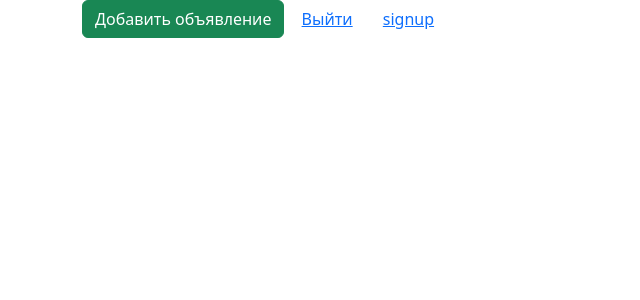
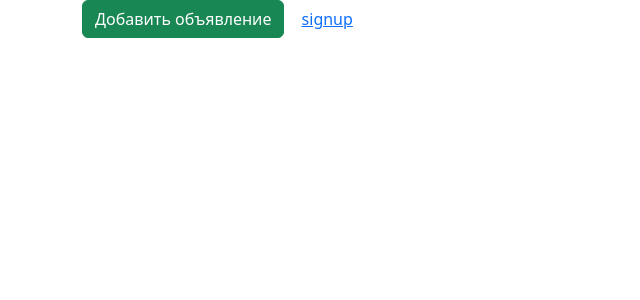
Before and after one commit to olechnaya/WowAdv, a Django app: page / in a window 1280 px wide. Shown: the top 300 px of the page, without its empty margins (0-640 px from the left). Run offline with Django 4.2, Linux system fonts and the light colour scheme; the visitor is signed in with stand-in values (Sample User, id 1); data that the repository does not hold is empty; some libraries are stand-ins or nearby versions.

Commit message:
rename signup

```diff
--- a/members/urls.py
+++ b/members/urls.py
@@ -1,12 +1,11 @@
 from django.urls import path
-from allauth.account.views import LoginView, SignupView,LogoutView
+from allauth.account.views import LoginView, SignupView
 # from theWowAdv.views import
 
-# app_name="wow_members"
+app_name="wow_members"
 
 urlpatterns = [
-    # path('login',LoginView.as_view(), name="custom_login" ),
-    # path('signup', SignupView.as_view(), name="custom_singup" ),
-    # path('logout', LogoutView.as_view(), name="custom_logout" ),
+    path('login',LoginView.as_view(), name="custom_login" ),
+    path('signup', SignupView.as_view(), name="custom_signup" ),
     # path('<int:pk>', views.profile, name="index"),
 ]
--- a/templates/theWow/index.html
+++ b/templates/theWow/index.html
@@ -7,15 +7,19 @@
 
 {% comment %} TODO: вывести текущую дату, пагинацию {% endcomment %}
 {% block abracadabra %}
-    <a href="{% url 'wow_adv:create_adv' %}" class="btn btn-success">
+
+
+    {% if user.is_authenticated %}
+         <a href="{% url 'wow_adv:create_adv' %}" class="btn btn-success">
         Добавить объявление</a>
-    {% if user.is_authenticated %}
+
         {% comment %} <a href="{% url 'wow_members:profile' user.id %}" class="btn-link"><span class="d-inline">Привет, {{ user.username }}</span></a> {% endcomment %}
-        <a href="{% url 'logout' %}" class="btn btn-link">Выйти</a>
-    {% else %}
-        <a href="{% url 'login' %}" class="btn btn-link">Войти</a>
+        {% comment %} <a href="{% url 'wow_members:logout' %}" class="btn btn-link">Выйти</a> {% endcomment %}
+     {% else %}
+        <a href="{% url 'custom_login' %}" class="btn btn-link">Войти</a>
     {% endif %}
-          <a href="{% url 'signup' %}" class="btn btn-link">signup</a>
+          <a href="{% url 'custom_signup' %}" class="btn btn-link">signup</a>
+
     {% for adv in object_list %}
         <div>
             <h2><a href="{% url 'wow_adv:adv_detail' adv.id %}" >{{ adv.title }}</a></h2>
```
